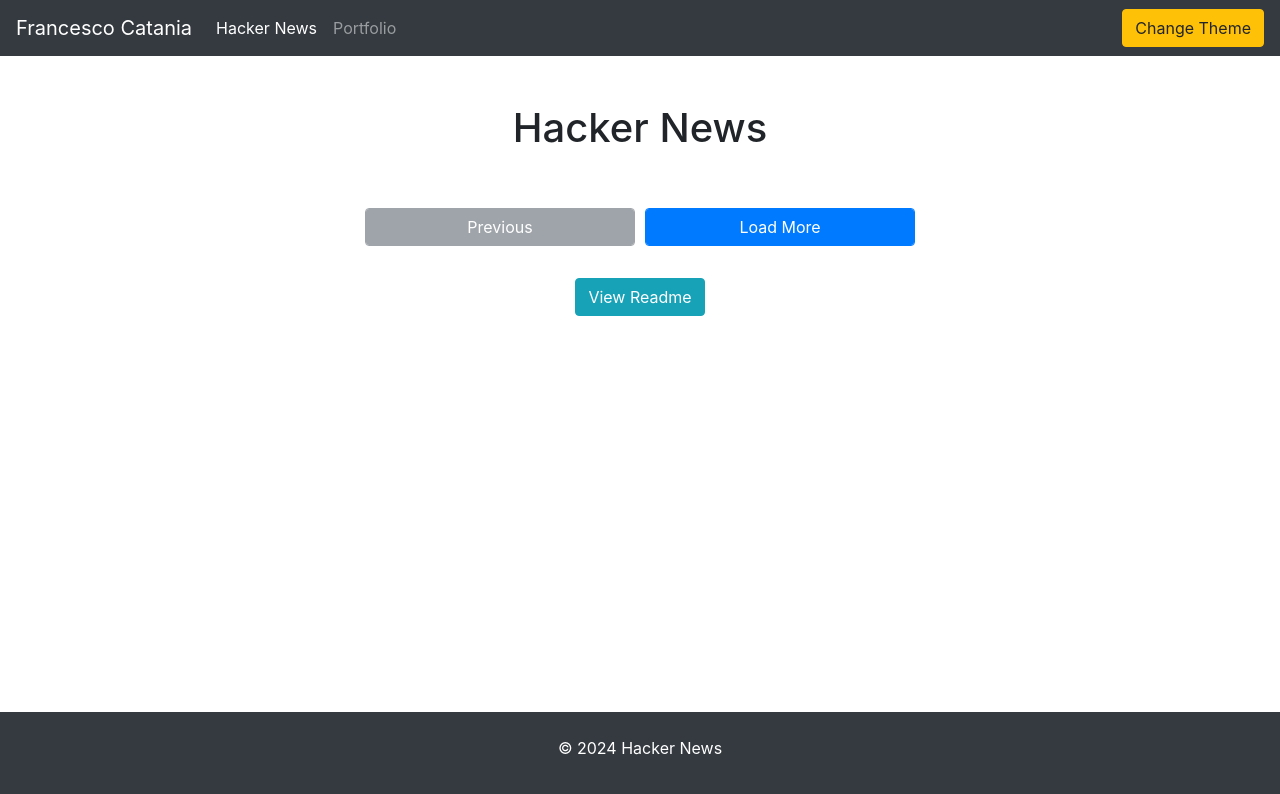
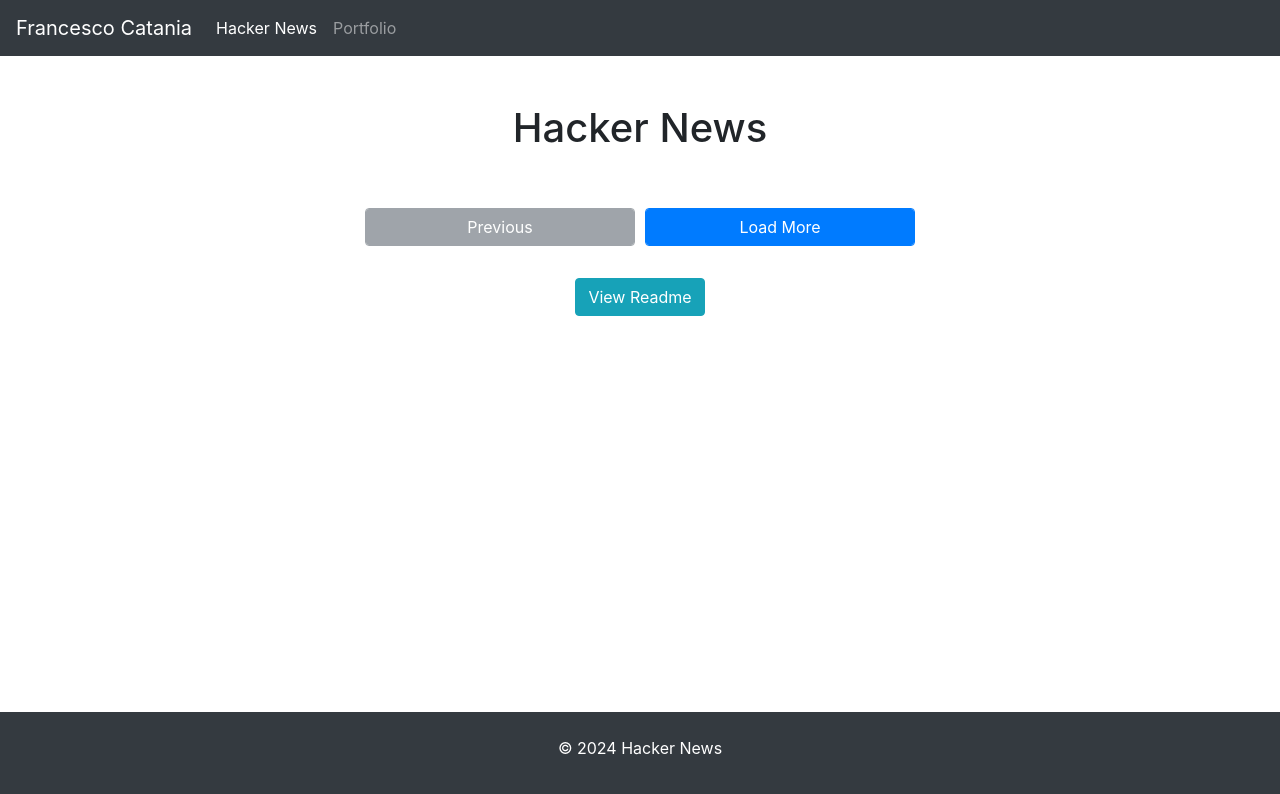
Before and after one commit to thedevcaptain/test-hnews, a website built with webpack: page dist/index.html in a window 1280 px wide. Built offline with nearby package versions, Linux system fonts and the light colour scheme; no server answers; files whose address does not match are found by name.

Commit message:
Tolto il change theme

```diff
--- a/dist/index.html
+++ b/dist/index.html
@@ -32,7 +32,6 @@
                     <a class="nav-link" href="https://francescoct.github.io/portfolio/">Portfolio</a>
                 </li>
             </ul>
-            <button id="theme-toggle" class="btn btn-warning ml-auto">Change Theme</button>
         </div>
     </nav>
     <!-- Titolo -->
```
